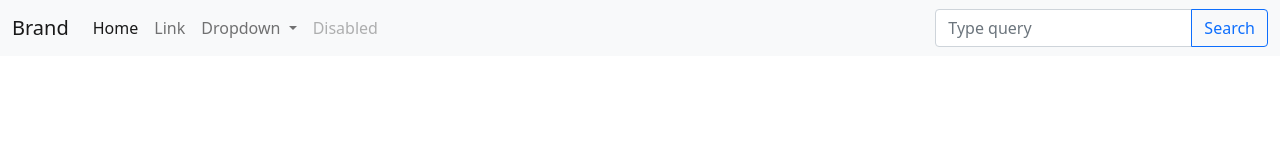
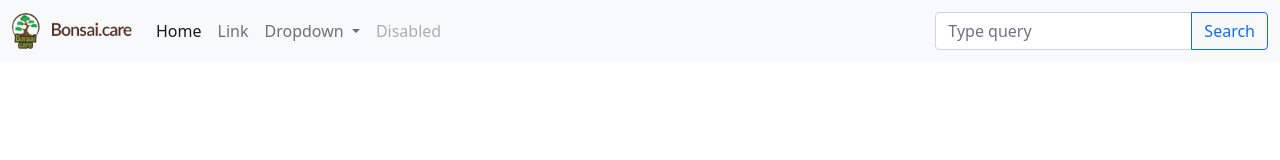
Before and after one commit to GridPen/Bonsai.Care-one-page-template, a plain HTML site: page index.html in a window 1280 px wide. Drawn offline with nearby package versions, Linux system fonts and the light colour scheme.

Commit message:
Update index.html

```diff
--- a/index.html
+++ b/index.html
@@ -31,7 +31,15 @@
       <!-- Container wrapper -->
       <div class="container-fluid">
         <!-- Navbar brand -->
-        <a class="navbar-brand" href="#">Brand</a>
+        <a class="navbar-brand" href="/index.html">
+          <img
+            src="/image/Group 4.png"
+            alt="Bonsai Care Logo"
+            width="120"
+            height="100%"
+            class="d-inline-block align-top"
+          />
+        </a>
 
         <!-- Toggle button -->
         <button
```
